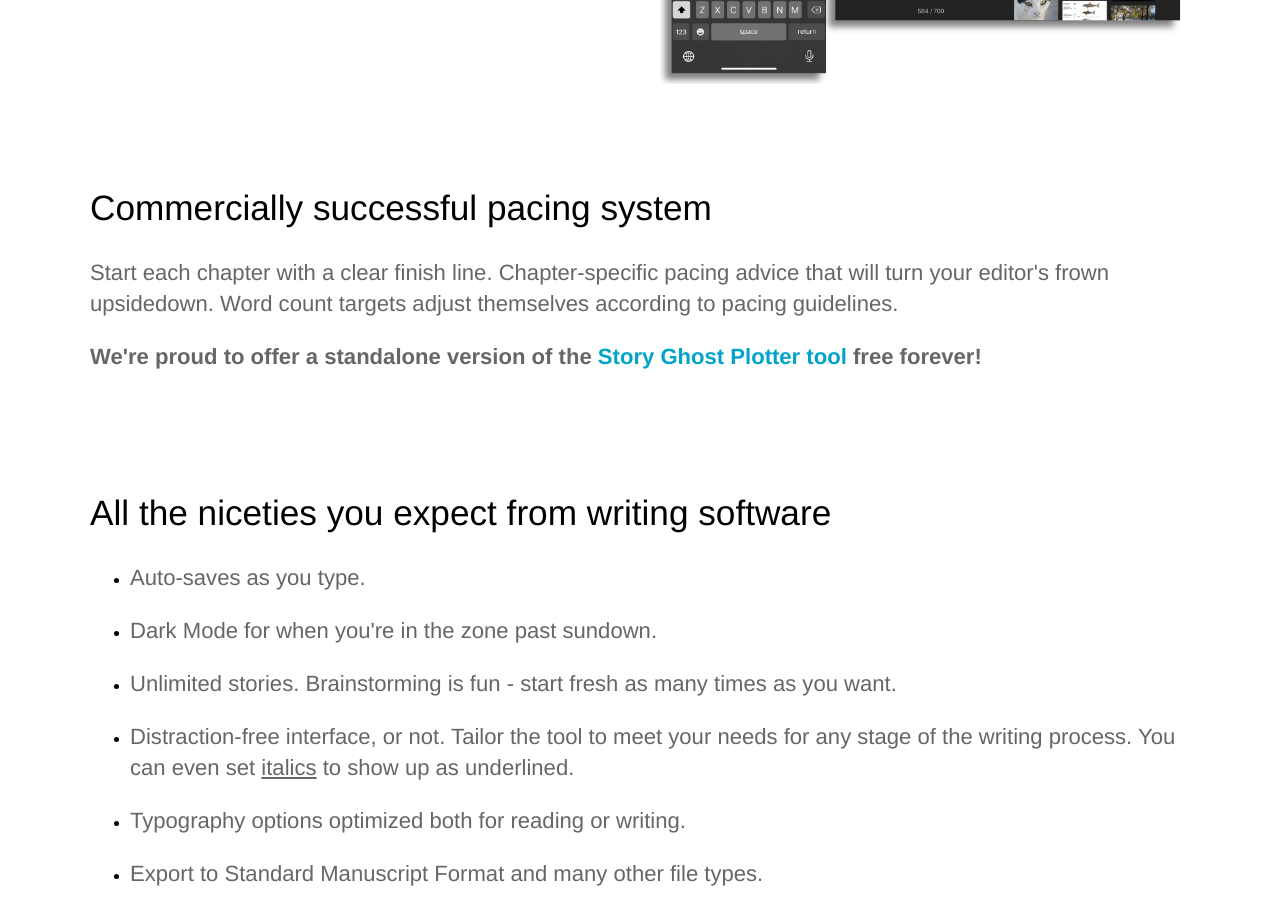
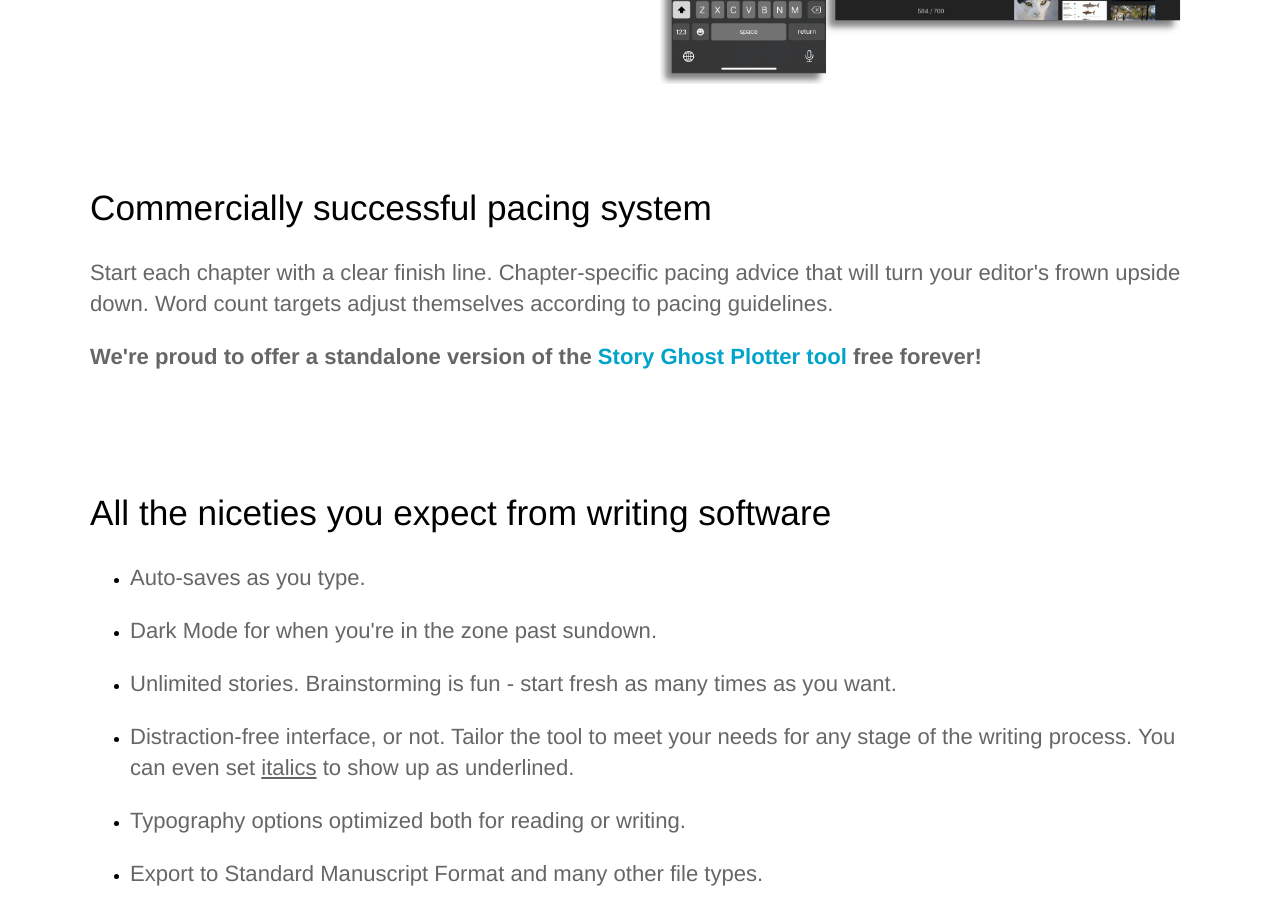
Before and after one commit to headchem/story-ghost, a Jekyll site: the page built from index.html, in a window 1280 px wide and 900 px high, scrolled down 4563 px. Built offline with Jekyll 4.4.1, drawn with Linux system fonts in a browser that asks for light colours; some of the changed text lies outside the part shown.

Commit message:
fix spelling

```diff
--- a/guide.html
+++ b/guide.html
@@ -18,7 +18,7 @@ title: User Guide
 
 <img class="guide-img-sm" src="{{ site.baseurl }}/images/guide/tour_and_panels-min.png" alt="panels and tour button" />
 
-<p>Each "Page" is a distinct unit of writing, however you determine that. Story Ghost allows you to organize your pages in three ways, with distinct orders and hierarchies. All Pages is the "kitchen sink" of everything - from outline notes to completed chapters. When a page is meant for your readers, click the "Metadata" button to toggle the "is presentation page?" checkbox. If you are writing a nonlinear story, you may <em>optionally</em> designate pages as Temporal, which allows you to order pages chonologically.</p>
+<p>Each "Page" is a distinct unit of writing, however you determine that. Story Ghost allows you to organize your pages in three ways, with distinct orders and hierarchies. All Pages is the "kitchen sink" of everything - from outline notes to completed chapters. When a page is meant for your readers, click the "Metadata" button to toggle the "is presentation page?" checkbox. If you are writing a nonlinear story, you may <em>optionally</em> designate pages as Temporal, which allows you to order pages chronologically.</p>
 
 <img class="guide-img-lg" src="{{ site.baseurl }}/images/guide/nav_trees-min.png" alt="page navigation" />
 
--- a/index.html
+++ b/index.html
@@ -108,7 +108,7 @@ description: Story Ghost cures writer's block
 		<div class="container flex">
 			<div class="text editable">
 				<h2>Commercially successful pacing system</h2>
-				<p>Start each chapter with a clear finish line. Chapter-specific pacing advice that will turn your editor's frown upsidedown. Word count targets adjust themselves according to pacing guidelines.</p>
+				<p>Start each chapter with a clear finish line. Chapter-specific pacing advice that will turn your editor's frown upside down. Word count targets adjust themselves according to pacing guidelines.</p>
 				<p><strong>We're proud to offer a standalone version of the <a href="https://www.storyghost.app/plotter" target="_blank">Story Ghost Plotter tool</a> free forever!</strong></p>
 			</div>
 
```
Also changed, not shown: other parts of index.html (+1 -1 lines).
